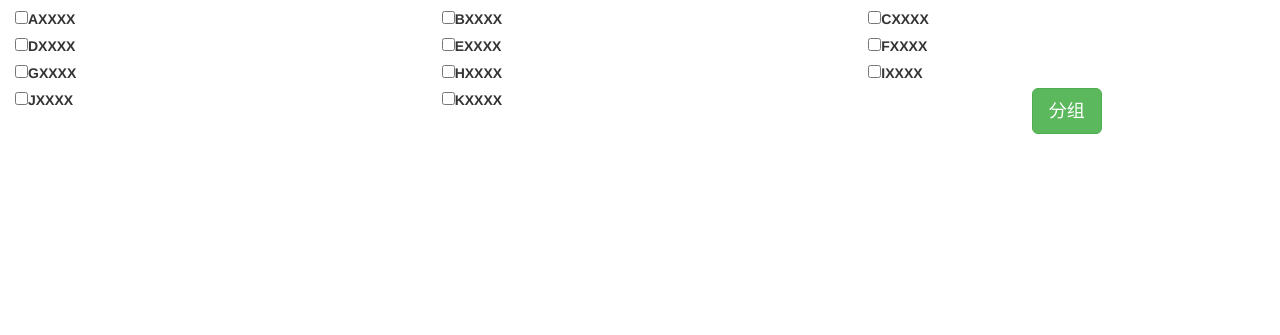
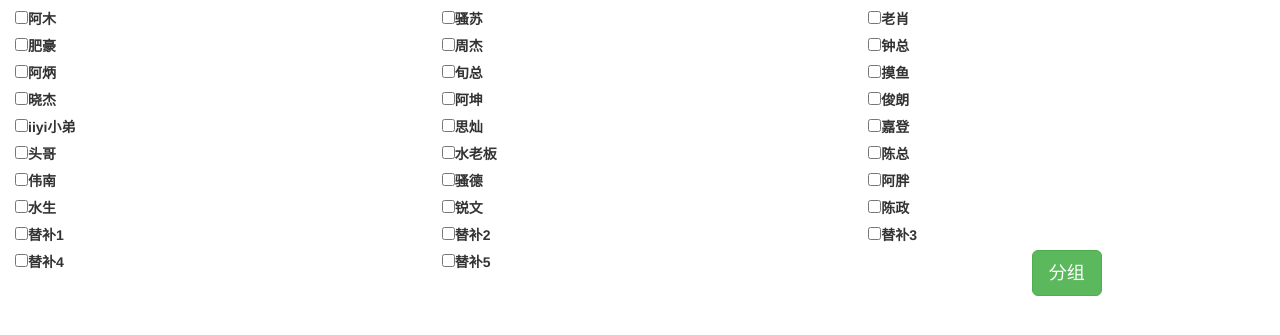
Before and after one commit to jamzhou/jamzhou.github.io, a plain HTML site: page basketball.html in a window 1280 px wide. Shown: the part 63-398 px from the top of the page. Drawn offline with nearby package versions, Linux system fonts and the light colour scheme.

Commit message:
Update basketball.html

```diff
--- a/basketball.html
+++ b/basketball.html
@@ -8,17 +8,35 @@
 	<form class="form-horizontal">
 		<div class="form-group>
 			<div class="col-sm-10">
-				<label class="col-sm-4"><input type="checkbox" value="AXXXX" onclick="updateList()">AXXXX</label>
-				<label class="col-sm-4"><input type="checkbox" value="BXXXX" onclick="updateList()">BXXXX</label>
-				<label class="col-sm-4"><input type="checkbox" value="CXXXX" onclick="updateList()">CXXXX</label>
-				<label class="col-sm-4"><input type="checkbox" value="DXXXX" onclick="updateList()">DXXXX</label>
-				<label class="col-sm-4"><input type="checkbox" value="EXXXX" onclick="updateList()">EXXXX</label>
-				<label class="col-sm-4"><input type="checkbox" value="FXXXX" onclick="updateList()">FXXXX</label>
-				<label class="col-sm-4"><input type="checkbox" value="GXXXX" onclick="updateList()">GXXXX</label>
-				<label class="col-sm-4"><input type="checkbox" value="HXXXX" onclick="updateList()">HXXXX</label>
-				<label class="col-sm-4"><input type="checkbox" value="IXXXX" onclick="updateList()">IXXXX</label>
-				<label class="col-sm-4"><input type="checkbox" value="JXXXX" onclick="updateList()">JXXXX</label>
-				<label class="col-sm-4"><input type="checkbox" value="KXXXX" onclick="updateList()">KXXXX</label>
+				<label class="col-sm-4"><input type="checkbox" value="阿木" onclick="updateList()">阿木</label>
+				<label class="col-sm-4"><input type="checkbox" value="骚苏" onclick="updateList()">骚苏</label>
+				<label class="col-sm-4"><input type="checkbox" value="老肖" onclick="updateList()">老肖</label>
+				<label class="col-sm-4"><input type="checkbox" value="肥豪" onclick="updateList()">肥豪</label>
+				<label class="col-sm-4"><input type="checkbox" value="周杰" onclick="updateList()">周杰</label>
+				<label class="col-sm-4"><input type="checkbox" value="钟总" onclick="updateList()">钟总</label>
+				<label class="col-sm-4"><input type="checkbox" value="阿炳" onclick="updateList()">阿炳</label>
+				<label class="col-sm-4"><input type="checkbox" value="旬总" onclick="updateList()">旬总</label>
+				<label class="col-sm-4"><input type="checkbox" value="摸鱼" onclick="updateList()">摸鱼</label>
+				<label class="col-sm-4"><input type="checkbox" value="晓杰" onclick="updateList()">晓杰</label>
+				<label class="col-sm-4"><input type="checkbox" value="阿坤" onclick="updateList()">阿坤</label>
+				<label class="col-sm-4"><input type="checkbox" value="俊朗" onclick="updateList()">俊朗</label>
+				<label class="col-sm-4"><input type="checkbox" value="iiyi小弟" onclick="updateList()">iiyi小弟</label>
+				<label class="col-sm-4"><input type="checkbox" value="思灿" onclick="updateList()">思灿</label>
+				<label class="col-sm-4"><input type="checkbox" value="嘉登" onclick="updateList()">嘉登</label>
+				<label class="col-sm-4"><input type="checkbox" value="头哥" onclick="updateList()">头哥</label>
+				<label class="col-sm-4"><input type="checkbox" value="水老板" onclick="updateList()">水老板</label>
+				<label class="col-sm-4"><input type="checkbox" value="陈总" onclick="updateList()">陈总</label>
+				<label class="col-sm-4"><input type="checkbox" value="伟南" onclick="updateList()">伟南</label>
+				<label class="col-sm-4"><input type="checkbox" value="骚德" onclick="updateList()">骚德</label>
+				<label class="col-sm-4"><input type="checkbox" value="阿胖" onclick="updateList()">阿胖</label>
+				<label class="col-sm-4"><input type="checkbox" value="水生" onclick="updateList()">水生</label>
+				<label class="col-sm-4"><input type="checkbox" value="锐文" onclick="updateList()">锐文</label>
+				<label class="col-sm-4"><input type="checkbox" value="陈政" onclick="updateList()">陈政</label>
+				<label class="col-sm-4"><input type="checkbox" value="替补1" onclick="updateList()">替补1</label>
+				<label class="col-sm-4"><input type="checkbox" value="替补2" onclick="updateList()">替补2</label>
+				<label class="col-sm-4"><input type="checkbox" value="替补3" onclick="updateList()">替补3</label>
+				<label class="col-sm-4"><input type="checkbox" value="替补4" onclick="updateList()">替补4</label>
+				<label class="col-sm-4"><input type="checkbox" value="替补5" onclick="updateList()">替补5</label>
 			</div>
 		</div>
 	</form>
```
